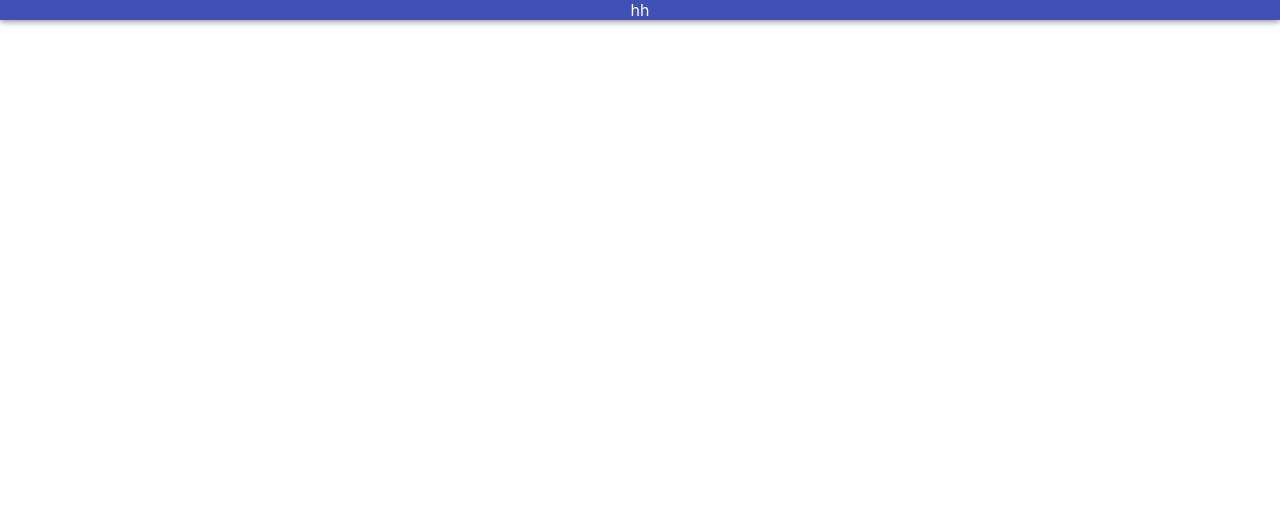
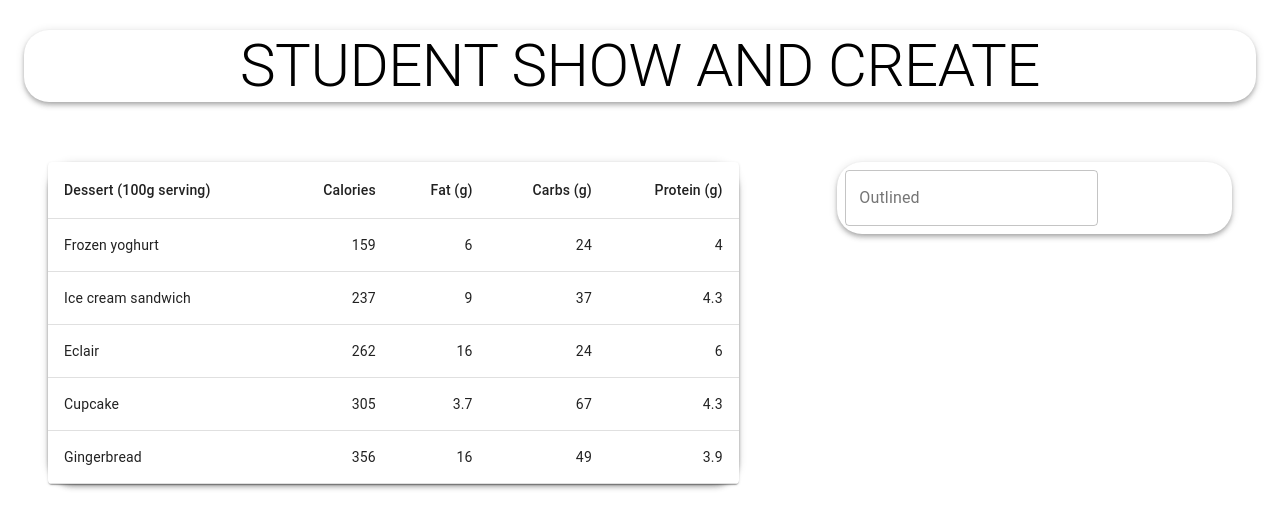
Before and after one commit to Damish-N/Student_Viewer, a React (Create React App) app in the folder client/: page / in a window 1280 px wide. Shown: the top 528 px of the page. Built offline with nearby package versions, Linux system fonts and the light colour scheme.

Commit message:
made the InterFace

```diff
--- a/client/src/App.css
+++ /dev/null
@@ -1,38 +0,0 @@
-.App {
-  text-align: center;
-}
-
-.App-logo {
-  height: 40vmin;
-  pointer-events: none;
-}
-
-@media (prefers-reduced-motion: no-preference) {
-  .App-logo {
-    animation: App-logo-spin infinite 20s linear;
-  }
-}
-
-.App-header {
-  background-color: #282c34;
-  min-height: 100vh;
-  display: flex;
-  flex-direction: column;
-  align-items: center;
-  justify-content: center;
-  font-size: calc(10px + 2vmin);
-  color: white;
-}
-
-.App-link {
-  color: #61dafb;
-}
-
-@keyframes App-logo-spin {
-  from {
-    transform: rotate(0deg);
-  }
-  to {
-    transform: rotate(360deg);
-  }
-}
--- a/client/src/App.js
+++ b/client/src/App.js
@@ -1,11 +1,43 @@
-import "./App.css";
 import { Container, AppBar, Typography, Grow, Grid } from "@material-ui/core";
+import Student from "./component/showStudent/showStudent";
+import CreateStudent from "./component/createStudent/createStudent";
+import useStyles from "./style.js";
 
 function App() {
+  const classes = useStyles();
   return (
-    <div className="App">
+    <div>
       <Container maxWidth="lg">
-        <AppBar>hh</AppBar>
+        <AppBar className={classes.appBar} position="static" color="inherit">
+          <Typography className={classes.heading} variant="h2" align="center">
+            STUDENT SHOW AND CREATE
+          </Typography>
+        </AppBar>
+
+        <Grow in>
+          <Container>
+            <Grid container justify="space-between" alignItems="stretch">
+              <Grid item xs={12} sm={7}>
+                <AppBar
+                  className={classes.appBar}
+                  position="static"
+                  color="inherit"
+                >
+                  <Student></Student>
+                </AppBar>
+              </Grid>
+              <Grid item xs={12} sm={4}>
+                <AppBar
+                  className={classes.appBar}
+                  position="static"
+                  color="inherit"
+                >
+                  <CreateStudent></CreateStudent>
+                </AppBar>
+              </Grid>
+            </Grid>
+          </Container>
+        </Grow>
       </Container>
     </div>
   );
--- a/client/src/component/createStudent/createStudent.js
+++ b/client/src/component/createStudent/createStudent.js
@@ -0,0 +1,22 @@
+import React from "react";
+import { makeStyles } from "@material-ui/core/styles";
+import TextField from "@material-ui/core/TextField";
+
+const useStyles = makeStyles((theme) => ({
+  root: {
+    "& > *": {
+      margin: theme.spacing(1),
+      width: "25ch",
+    },
+  },
+}));
+
+export default function BasicTextFields() {
+  const classes = useStyles();
+
+  return (
+    <form className={classes.root} noValidate autoComplete="off">
+      <TextField id="outlined-basic" label="Outlined" variant="outlined" />
+    </form>
+  );
+}
--- a/client/src/component/showStudent/showStudent.js
+++ b/client/src/component/showStudent/showStudent.js
@@ -0,0 +1,60 @@
+import React from "react";
+import { makeStyles } from "@material-ui/core/styles";
+import Table from "@material-ui/core/Table";
+import TableBody from "@material-ui/core/TableBody";
+import TableCell from "@material-ui/core/TableCell";
+import TableContainer from "@material-ui/core/TableContainer";
+import TableHead from "@material-ui/core/TableHead";
+import TableRow from "@material-ui/core/TableRow";
+import Paper from "@material-ui/core/Paper";
+
+const useStyles = makeStyles({
+  table: {
+    minWidth: 650,
+  },
+});
+
+function createData(name, calories, fat, carbs, protein) {
+  return { name, calories, fat, carbs, protein };
+}
+
+const rows = [
+  createData("Frozen yoghurt", 159, 6.0, 24, 4.0),
+  createData("Ice cream sandwich", 237, 9.0, 37, 4.3),
+  createData("Eclair", 262, 16.0, 24, 6.0),
+  createData("Cupcake", 305, 3.7, 67, 4.3),
+  createData("Gingerbread", 356, 16.0, 49, 3.9),
+];
+
+export default function BasicTable() {
+  const classes = useStyles();
+
+  return (
+    <TableContainer component={Paper}>
+      <Table className={classes.table} aria-label="simple table">
+        <TableHead>
+          <TableRow>
+            <TableCell>Dessert (100g serving)</TableCell>
+            <TableCell align="right">Calories</TableCell>
+            <TableCell align="right">Fat&nbsp;(g)</TableCell>
+            <TableCell align="right">Carbs&nbsp;(g)</TableCell>
+            <TableCell align="right">Protein&nbsp;(g)</TableCell>
+          </TableRow>
+        </TableHead>
+        <TableBody>
+          {rows.map((row) => (
+            <TableRow key={row.name}>
+              <TableCell component="th" scope="row">
+                {row.name}
+              </TableCell>
+              <TableCell align="right">{row.calories}</TableCell>
+              <TableCell align="right">{row.fat}</TableCell>
+              <TableCell align="right">{row.carbs}</TableCell>
+              <TableCell align="right">{row.protein}</TableCell>
+            </TableRow>
+          ))}
+        </TableBody>
+      </Table>
+    </TableContainer>
+  );
+}
--- a/client/src/index.js
+++ b/client/src/index.js
@@ -2,11 +2,10 @@ import React from "react";
 import ReactDOM from "react-dom";
 import "./index.css";
 import App from "./App";
-import reportWebVitals from "./reportWebVitals";
+// import reportWebVitals from "./reportWebVitals";
 
 ReactDOM.render(<App />, document.getElementById("root"));
 
 // If you want to start measuring performance in your app, pass a function
 // to log results (for example: reportWebVitals(console.log))
 // or send to an analytics endpoint. Learn more: https://bit.ly/CRA-vitals
-reportWebVitals();
--- a/client/src/reportWebVitals.js
+++ /dev/null
@@ -1,13 +0,0 @@
-const reportWebVitals = onPerfEntry => {
-  if (onPerfEntry && onPerfEntry instanceof Function) {
-    import('web-vitals').then(({ getCLS, getFID, getFCP, getLCP, getTTFB }) => {
-      getCLS(onPerfEntry);
-      getFID(onPerfEntry);
-      getFCP(onPerfEntry);
-      getLCP(onPerfEntry);
-      getTTFB(onPerfEntry);
-    });
-  }
-};
-
-export default reportWebVitals;
--- a/client/src/style.js
+++ b/client/src/style.js
@@ -0,0 +1,12 @@
+import { makeStyles } from "@material-ui/core/styles";
+
+export default makeStyles(() => ({
+  appBar: {
+    borderRadius: "25px",
+    margin: "30px 0px",
+    display: "flex",
+    flexDirection: "coloumn",
+    justifyContent: "center",
+    alignItem: "center",
+  },
+}));
```
Also changed, not shown: client/src/setupTests.js (deleted, +0 -5 lines), client/src/logo.svg (deleted), 1 other file (tests, documents, lock files or other folders).
